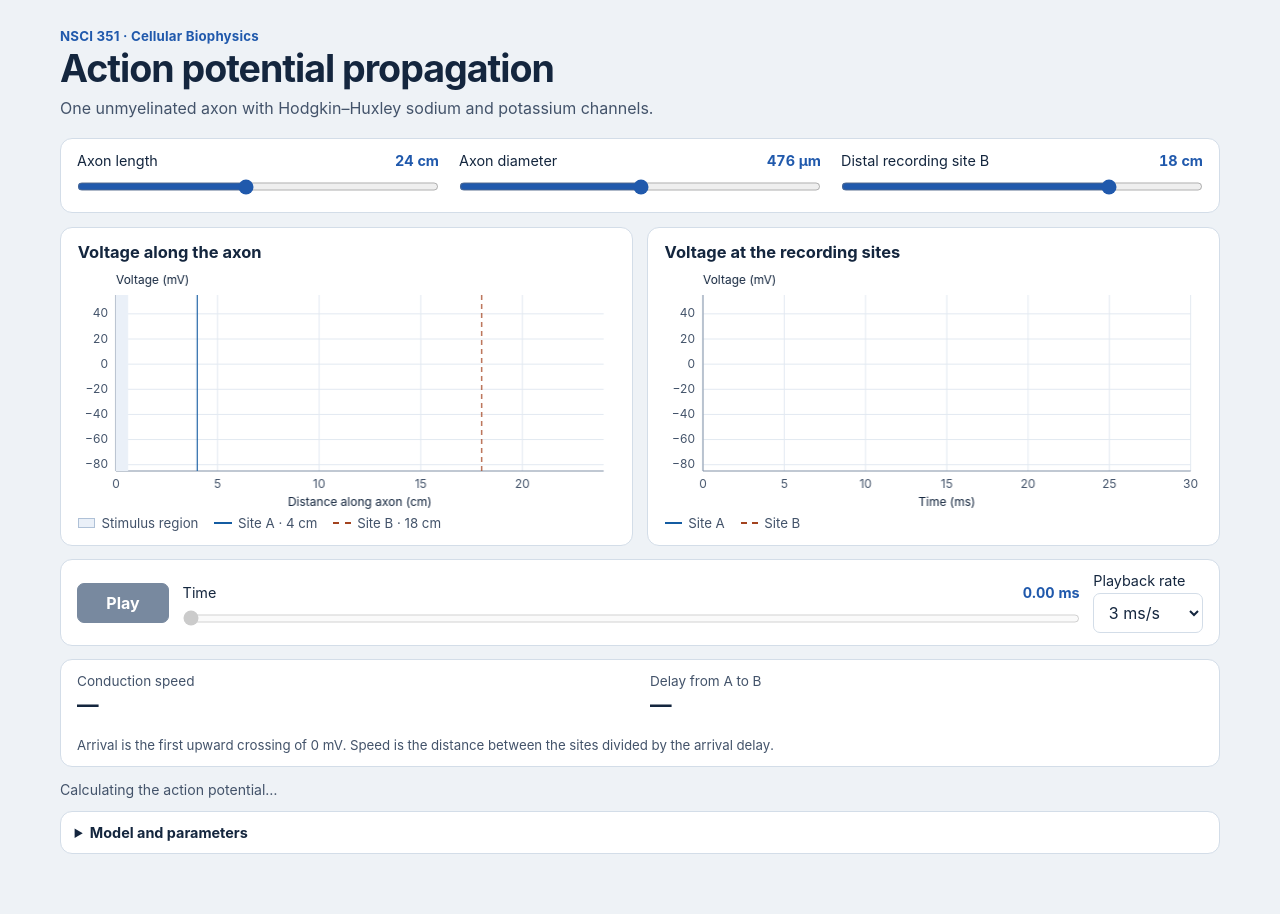
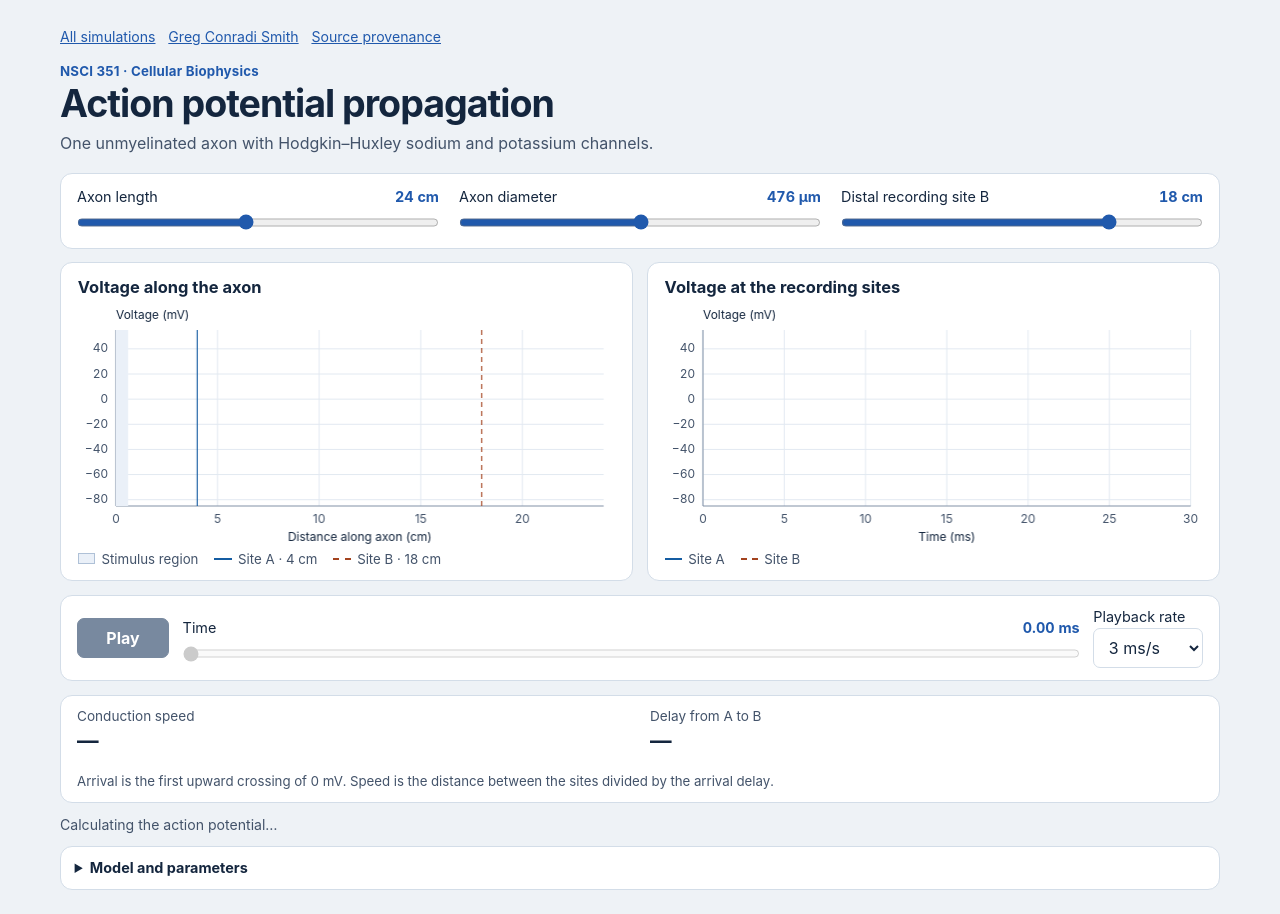
Before and after one commit to gregconradismith/gregconradismith.github.io, a Jekyll site: the page simulations/action-potential-propagation/index.html, which Jekyll copies as it is, in a window 1280 px wide. Built offline with Jekyll 4.4.1, drawn with Linux system fonts in a browser that asks for light colours.

Commit message:
List the action potential simulator on the academic site

```diff
--- a/simulations/action-potential-propagation/index.html
+++ b/simulations/action-potential-propagation/index.html
@@ -27,6 +27,7 @@
   h1, h2, p { margin: 0; }
   header { margin-bottom: 1.1rem; }
   .course { color: var(--primary); font-size: .83rem; font-weight: 650; letter-spacing: .015em; }
+  .site-nav { display: flex; flex-wrap: wrap; gap: .35rem .8rem; margin-bottom: 1.15rem; font-size: .88rem; }
   h1 { font-size: clamp(1.65rem, 4vw, 2.35rem); line-height: 1.14; margin: .23rem 0 .4rem; letter-spacing: -.027em; }
   .subtitle { color: var(--muted); line-height: 1.45; }
   .panel { background: var(--paper); border: 1px solid var(--border); border-radius: 12px; }
@@ -86,6 +87,11 @@
 </head>
 <body>
 <main>
+  <nav class="site-nav" aria-label="Academic website">
+    <a href="../../simulations/">All simulations</a>
+    <a href="../../">Greg Conradi Smith</a>
+    <a href="../provenance.json">Source provenance</a>
+  </nav>
   <header>
     <p class="course">NSCI 351 · Cellular Biophysics</p>
     <h1>Action potential propagation</h1>
```
Also changed, not shown: _pages/simulations.md (+1 -0 lines), simulations/provenance.json (+8 -0 lines), .codex/handoff.md.
